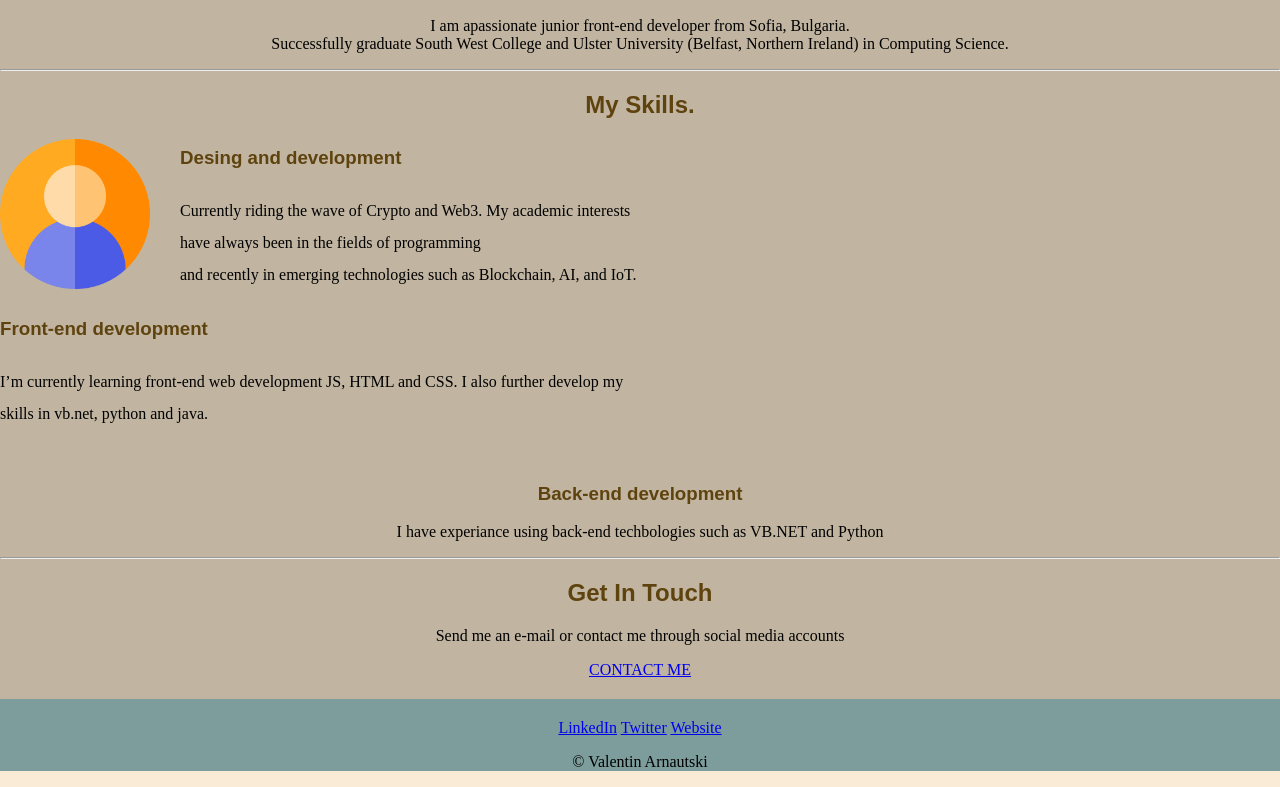
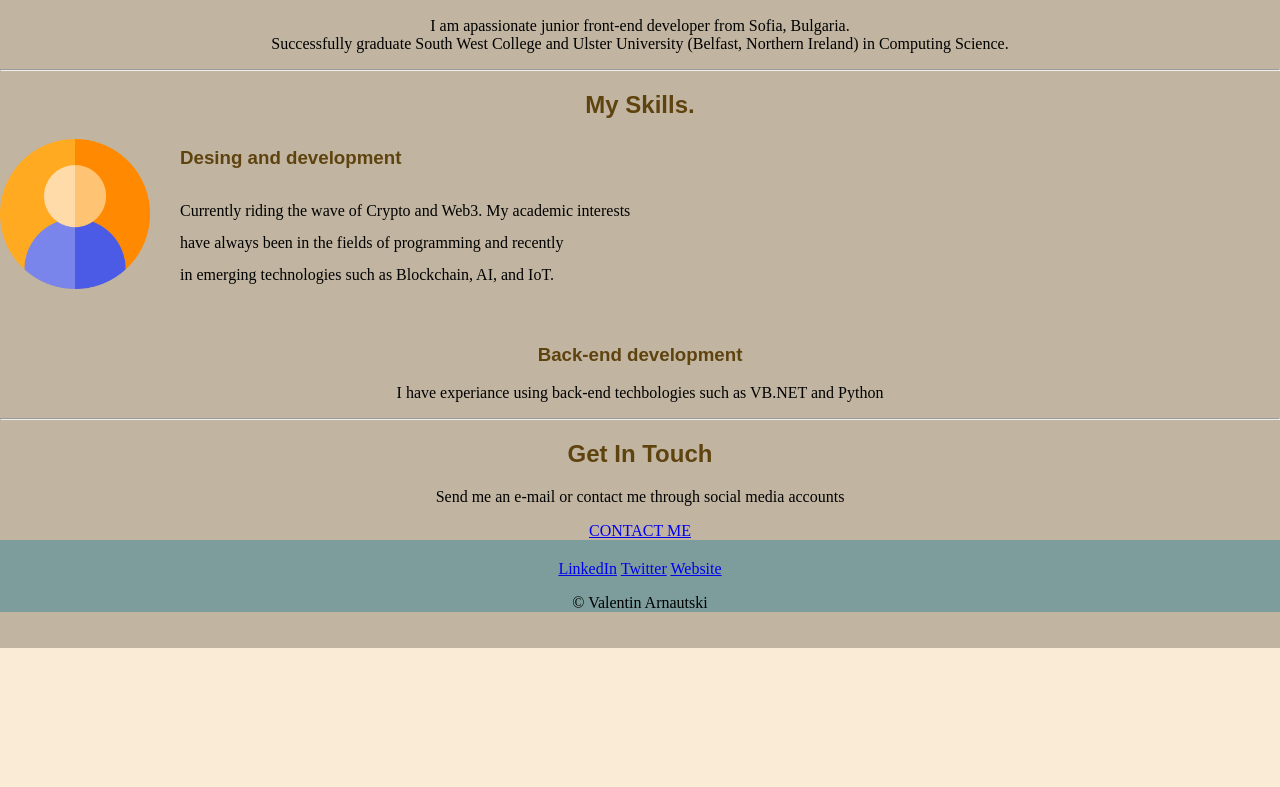
Before and after one commit to ValentinAr7/JS-BackEnd-Exercises, a plain HTML site: page CSS - My site/index.html in a window 1280 px wide. Shown: the part 652-1439 px from the top of the page. After the commit the page ends 1300 px from the top, so only its background shows below. Drawn offline with Linux system fonts and the light colour scheme.

Commit message:
second skills

```diff
--- a/CSS - My site/index.html
+++ b/CSS - My site/index.html
@@ -42,24 +42,19 @@
 
         <H3 class="h3">Desing and development</H3>
         <p class="p1"> Currently riding the wave of Crypto and Web3.
-            My academic interests have always been in the fields of programming <br>
-            and recently in emerging technologies such as Blockchain, AI, and IoT. <br></p>
-
-        <h3>Front-end development</h3>
-        <p> I’m currently learning front-end web development
-            JS, HTML and CSS. I also further develop my skills
-            in vb.net, python and java.</p>
+            My academic interests have always been in the fields of programming
+            and recently <br> in emerging technologies such as Blockchain, AI, and IoT. <br></p>
       </div>
 
 
 
+      <div class="skill-row1">
 
-      <div class="skill-row1">
         <img class="" src="" alt="">
         <h3>Back-end development</h3>
         <p>I have experiance using back-end techbologies such as VB.NET and Python</p>
       </div>
-    </div>
+
     <hr>
     <div class="contact-me">
       <h2>Get In Touch</h2>
```
Also changed, not shown: CSS - My site/style.css (line endings or trailing spaces).
